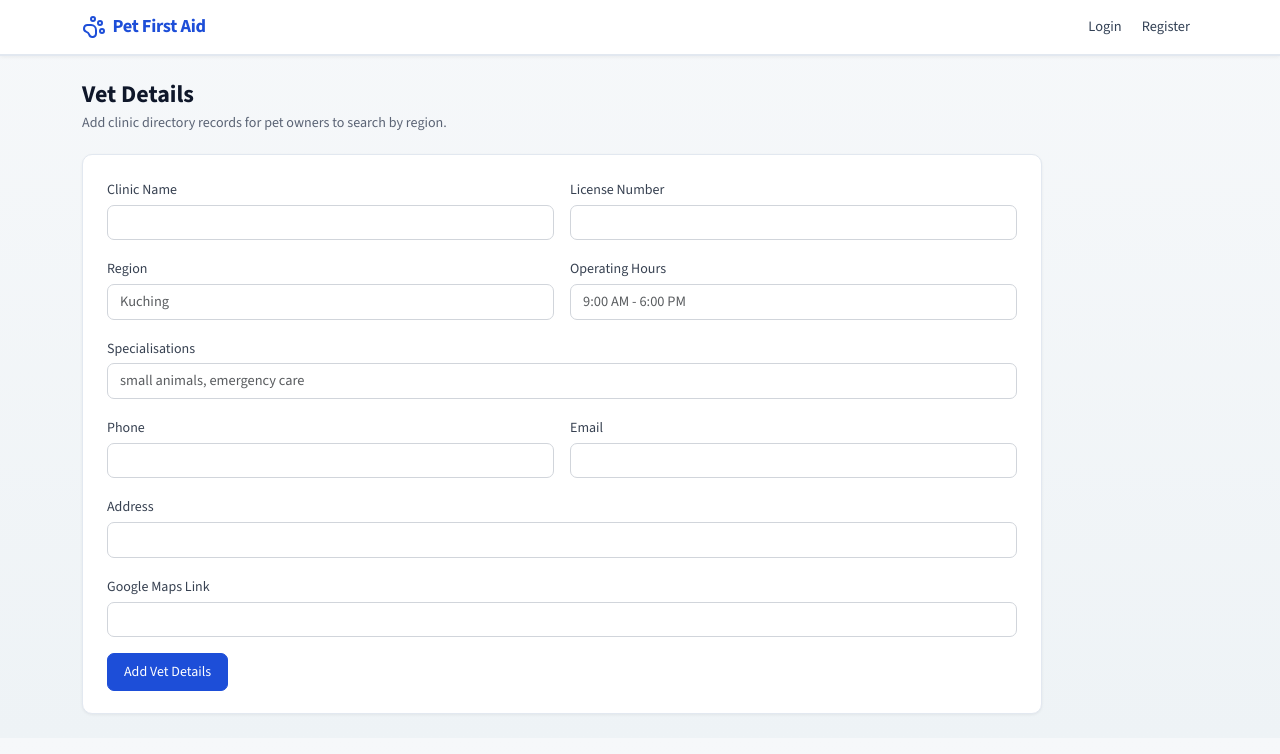
After one commit to mackerel7111/SWE30003-SOFTWARE-ARCHITECTURE-AND-DESIGN, a Flask app: template templates/vet_details.html in a window 1280 px wide. The commit adds this page. Shown: the top 754 px of the page. Run offline with Flask 3, Linux system fonts and the light colour scheme; the template is opened without the code that fills it, so the values that code supplies are empty; some libraries are stand-ins or nearby versions.

Commit message:
Add vet details route and content factory
Add a staff-facing vet details flow and refactor content creation. Introduces ContentRepository.createContentObject with content-type constants and updates repository methods to use the factory (first-aid guides, videos, vets, quizzes). Adds a /vet-details Flask route and new templates/vet_details.html to allow association staff to add clinic records. UI and UX polish: large CSS overhaul (design tokens, improved cards, icons, animations), replace inline emoji with Lucide icons across templates, update pets view to a collapsible pet card layout, and small search template icon enhancements. README updated to document MongoDB usage and the Backend/ file layout. Minor docstring and wording improvements in services.py and alert broadcaster text.

```diff
--- a/main.py
+++ b/main.py
@@ -745,5 +745,45 @@ def moderation():
     return render_template("moderation.html", requests=requests, message=message)
 
 
+@app.route("/vet-details", methods=["GET", "POST"])
+def vet_details():
+    guard = require_role(ROLE_ASSOCIATION_STAFF)
+    if guard:
+        return guard
+
+    message = None
+
+    if request.method == "POST":
+        session_user = current_session_user()
+        specialisations = [
+            item.strip().lower()
+            for item in request.form.get("specialisations", "").split(",")
+            if item.strip()
+        ]
+
+        clinic_data = {
+            "clinicName": form_text("clinic_name"),
+            "licenseNumber": form_text("license_number"),
+            "specialisations": specialisations,
+            "region": form_text("region"),
+            "contactInfo": {
+                "phone": form_text("phone"),
+                "address": form_text("address"),
+                "email": form_text("email"),
+                "mapsLink": form_text("maps_link"),
+            },
+            "operatingHours": form_text("operating_hours"),
+            "isActive": True,
+        }
+
+        vet_id = content_repository.addVetDetails(
+            clinicData=clinic_data,
+            staffUserId=session_user["userId"],
+        )
+        message = f"Vet clinic {vet_id} added and saved to database."
+
+    return render_template("vet_details.html", message=message)
+
+
 if __name__ == "__main__":
     app.run(debug=True)
--- a/static/style.css
+++ b/static/style.css
@@ -1,26 +1,47 @@
 /* ── Base ── */
+:root {
+    --pfa-bg: #f6f8fa;
+    --pfa-bg-soft: #eef3f6;
+    --pfa-surface: #ffffff;
+    --pfa-border: #e2e8f0;
+    --pfa-text: #0f172a;
+    --pfa-muted: #5b6475;
+    --pfa-primary: #1d4ed8;
+    --pfa-primary-dark: #1e40af;
+    --pfa-primary-soft: #eff6ff;
+    --pfa-info-bg: #eff6ff;
+    --pfa-info-border: #bfdbfe;
+    --pfa-info-text: #1e3a8a;
+}
+
 body {
-    background: #f4f6f8;
-    font-family: 'Segoe UI', system-ui, sans-serif;
-    color: #1a1a2e;
+    background: linear-gradient(180deg, var(--pfa-bg) 0%, var(--pfa-bg-soft) 100%);
+    font-family: "Source Sans 3", "Segoe UI", system-ui, sans-serif;
+    color: var(--pfa-text);
 }
 
 /* ── Navbar ── */
 .navbar {
-    background: #ffffff !important;
-    border-bottom: 2px solid #e0e7ef !important;
+    background: var(--pfa-surface) !important;
+    border-bottom: 2px solid var(--pfa-border) !important;
     box-shadow: 0 1px 4px rgba(0,0,0,0.06);
 }
 
 .navbar-brand {
     font-weight: 700;
     font-size: 1.15rem;
-    color: #2563eb !important;
+    color: var(--pfa-primary) !important;
     letter-spacing: -0.3px;
+    display: inline-flex;
+    align-items: center;
+    gap: 0.4rem;
 }
 
-.navbar-brand::before {
-    content: "🐾 ";
+.brand-icon svg {
+    width: 20px;
+    height: 20px;
+    stroke-width: 2.1;
+    color: var(--pfa-primary);
 }
 
 .navbar-nav .nav-link {
@@ -28,14 +49,14 @@ body {
     padding-right: 0.6rem;
     font-size: 0.9rem;
     font-weight: 500;
-    color: #374151 !important;
+    color: #334155 !important;
     border-radius: 6px;
-    transition: background 0.15s;
+    transition: background 0.15s, color 0.15s;
 }
 
 .navbar-nav .nav-link:hover {
-    background: #eff6ff;
-    color: #2563eb !important;
+    background: var(--pfa-primary-soft);
+    color: var(--pfa-primary) !important;
 }
 
 .navbar-nav .nav-link.text-danger {
@@ -50,22 +71,23 @@ body {
 h1.h3 {
     font-weight: 700;
     font-size: 1.5rem;
-    color: #111827;
+    color: var(--pfa-text);
     margin-bottom: 0.2rem;
 }
 
 .text-muted {
     font-size: 0.88rem;
+    color: var(--pfa-muted) !important;
     margin-bottom: 1.25rem !important;
 }
 
 /* ── Cards ── */
 .card {
     max-width: 960px;
-    border: 1px solid #e0e7ef;
+    border: 1px solid var(--pfa-border);
     border-radius: 10px;
     box-shadow: 0 1px 3px rgba(0,0,0,0.06);
-    background: #ffffff;
+    background: var(--pfa-surface);
 }
 
 .card-body {
@@ -174,13 +216,24 @@ h1.h3 {
 }
 
 .btn-primary {
-    background: #2563eb;
-    border-color: #2563eb;
+    background: var(--pfa-primary);
+    border-color: var(--pfa-primary);
 }
 
 .btn-primary:hover {
-    background: #1d4ed8;
-    border-color: #1d4ed8;
+    background: var(--pfa-primary-dark);
+    border-color: var(--pfa-primary-dark);
+}
+
+.btn-outline-primary {
+    color: var(--pfa-primary);
+    border-color: var(--pfa-primary);
+}
+
+.btn-outline-primary:hover {
+    background: var(--pfa-primary-soft);
+    color: var(--pfa-primary-dark);
+    border-color: var(--pfa-primary-dark);
 }
 
 /* ── Alerts / banners ── */
@@ -276,3 +402,22 @@ pre {
 .back-btn-wrap {
     margin-bottom: 1rem;
 }
+
+main {
+    animation: pageIn 0.25s ease-out;
+}
+
+@keyframes pageIn {
+    from { opacity: 0; transform: translateY(4px); }
+    to { opacity: 1; transform: translateY(0); }
+}
+
+@media (prefers-reduced-motion: reduce) {
+    main {
+        animation: none;
+    }
+
+    .dashboard-card {
+        transition: none;
+    }
+}
--- a/templates/alerts.html
+++ b/templates/alerts.html
@@ -17,7 +17,7 @@
 <div class="row g-3 mb-4">
     <div class="col-md-4">
         <a class="dashboard-card" href="{{ url_for('alerts', mode='fetch') }}">
-            <span class="card-icon">!</span>
+            <span class="card-icon" aria-hidden="true"><i data-lucide="alert-triangle"></i></span>
             <h2>Fetch Alerts</h2>
             <p>View active alerts by region.</p>
         </a>
@@ -25,7 +25,7 @@
     {% if current_role == "AssociationStaff" %}
         <div class="col-md-4">
             <a class="dashboard-card" href="{{ url_for('alerts', mode='create') }}">
-                <span class="card-icon">+</span>
+                <span class="card-icon" aria-hidden="true"><i data-lucide="plus-circle"></i></span>
                 <h2>Create Alert</h2>
                 <p>Broadcast a new regional health warning.</p>
             </a>
--- a/templates/base.html
+++ b/templates/base.html
@@ -5,12 +5,18 @@
     <meta name="viewport" content="width=device-width, initial-scale=1">
     <title>{% block title %}Pet First Aid{% endblock %}</title>
     <link href="https://cdn.jsdelivr.net/npm/bootstrap@5.3.3/dist/css/bootstrap.min.css" rel="stylesheet">
+    <link rel="preconnect" href="https://fonts.googleapis.com">
+    <link rel="preconnect" href="https://fonts.gstatic.com" crossorigin>
+    <link href="https://fonts.googleapis.com/css2?family=Source+Sans+3:wght@400;500;600;700&display=swap" rel="stylesheet">
     <link rel="stylesheet" href="{{ url_for('static', filename='style.css') }}">
 </head>
 <body>
     <nav class="navbar navbar-expand-lg">
         <div class="container">
-            <a class="navbar-brand" href="{{ url_for('dashboard') }}">Pet First Aid</a>
+            <a class="navbar-brand" href="{{ url_for('dashboard') }}">
+                <i data-lucide="paw-print" class="brand-icon" aria-hidden="true"></i>
+                <span>Pet First Aid</span>
+            </a>
             <div class="navbar-nav flex-row flex-wrap gap-1 ms-auto align-items-center">
                 {% if current_user %}
                     {% if current_role == "PetOwner" %}
@@ -32,6 +38,7 @@
                     {% elif current_role == "AssociationStaff" %}
                         <a class="nav-link" href="{{ url_for('alerts') }}">Alerts</a>
                         <a class="nav-link" href="{{ url_for('moderation') }}">Moderation</a>
+                        <a class="nav-link" href="{{ url_for('vet_details') }}">Vet Details</a>
                     {% elif current_role == "VeterinaryPartner" %}
                         <a class="nav-link" href="{{ url_for('submit_content') }}">Submit Content</a>
                     {% endif %}
@@ -49,9 +56,14 @@
         {% block content %}{% endblock %}
     </main>
 
+    <script src="https://unpkg.com/lucide@0.469.0/dist/umd/lucide.min.js"></script>
     <script>
     // Client-side inline validation — marks fields invalid on submit if empty or out of range
     document.addEventListener('DOMContentLoaded', function () {
+        if (window.lucide) {
+            window.lucide.createIcons();
+        }
+
         document.querySelectorAll('form').forEach(function (form) {
             form.addEventListener('submit', function (e) {
                 let valid = true;
--- a/templates/search.html
+++ b/templates/search.html
@@ -94,7 +94,11 @@
             <div class="card mb-3">
                 <div class="card-body">
                     <h3 class="h5 mb-1">{{ clinic.clinic_name }}</h3>
-                    <p class="text-muted mb-1" style="font-size:0.85rem;">📍 {{ clinic.region }} &nbsp;|&nbsp; 🕐 {{ clinic.operating_hours }}</p>
+                    <p class="text-muted mb-1" style="font-size:0.85rem;">
+                        <span class="inline-icon" aria-hidden="true"><i data-lucide="map-pin"></i></span>{{ clinic.region }}
+                        &nbsp;|&nbsp;
+                        <span class="inline-icon" aria-hidden="true"><i data-lucide="clock"></i></span>{{ clinic.operating_hours }}
+                    </p>
                     <a href="{{ clinic.google_maps_link }}" target="_blank" class="btn btn-sm btn-outline-secondary">View on Map</a>
                 </div>
             </div>
--- /dev/null
+++ b/templates/vet_details.html
@@ -0,0 +1,58 @@
+{% extends "base.html" %}
+
+{% block title %}Vet Details | Pet First Aid{% endblock %}
+
+{% block content %}
+<h1 class="h3 mb-1">Vet Details</h1>
+<p class="text-muted">Add clinic directory records for pet owners to search by region.</p>
+
+{% if message %}
+    <div class="alert alert-success">{{ message }}</div>
+{% endif %}
+
+<div class="card">
+    <div class="card-body">
+        <form method="post" class="row g-3" novalidate>
+        <div class="col-md-6">
+            <label class="form-label">Clinic Name</label>
+            <input class="form-control" name="clinic_name" required>
+        </div>
+        <div class="col-md-6">
+            <label class="form-label">License Number</label>
+            <input class="form-control" name="license_number" required>
+        </div>
+        <div class="col-md-6">
+            <label class="form-label">Region</label>
+            <input class="form-control" name="region" placeholder="Kuching" required>
+        </div>
+        <div class="col-md-6">
+            <label class="form-label">Operating Hours</label>
+            <input class="form-control" name="operating_hours" placeholder="9:00 AM - 6:00 PM" required>
+        </div>
+        <div class="col-12">
+            <label class="form-label">Specialisations</label>
+            <input class="form-control" name="specialisations" placeholder="small animals, emergency care">
+        </div>
+        <div class="col-md-6">
+            <label class="form-label">Phone</label>
+            <input class="form-control" name="phone">
+        </div>
+        <div class="col-md-6">
+            <label class="form-label">Email</label>
+            <input class="form-control" type="email" name="email">
+        </div>
+        <div class="col-12">
+            <label class="form-label">Address</label>
+            <input class="form-control" name="address">
+        </div>
+        <div class="col-12">
+            <label class="form-label">Google Maps Link</label>
+            <input class="form-control" name="maps_link">
+        </div>
+            <div class="col-12">
+                <button class="btn btn-primary" type="submit">Add Vet Details</button>
+            </div>
+        </form>
+    </div>
+</div>
+{% endblock %}
```
Also changed, not shown: other parts of static/style.css (+111 -18 lines), Backend/services.py (+61 -28 lines), templates/dashboard.html (+15 -8 lines), templates/pets.html (+41 -30 lines), README.md.
